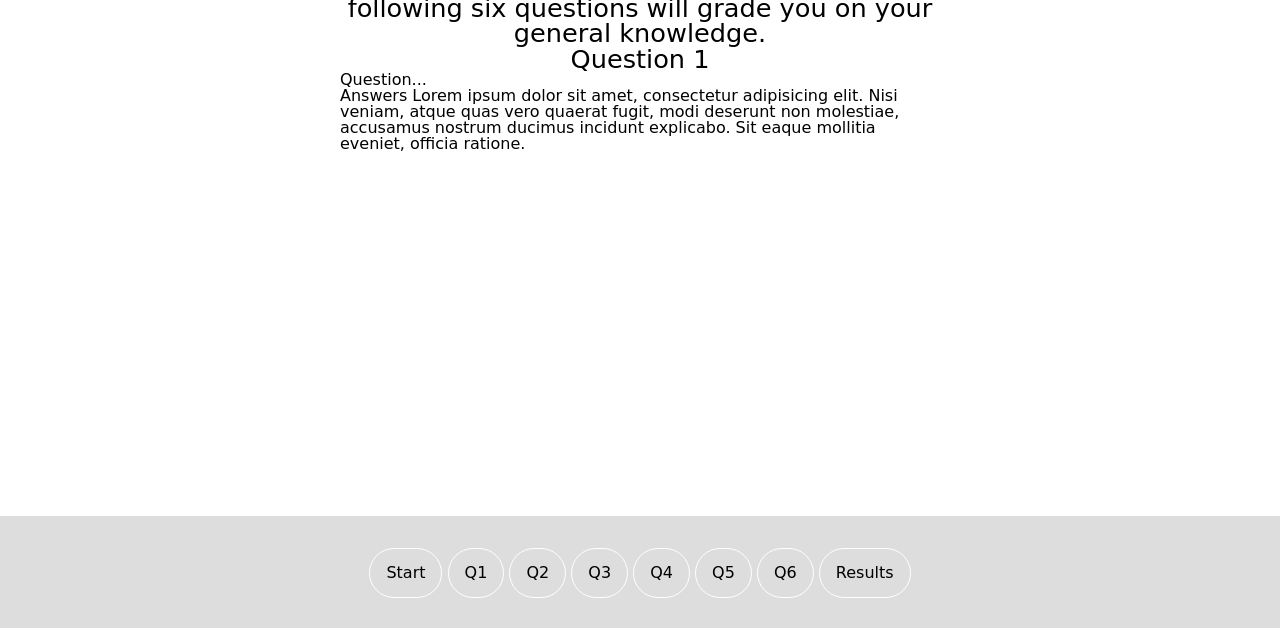
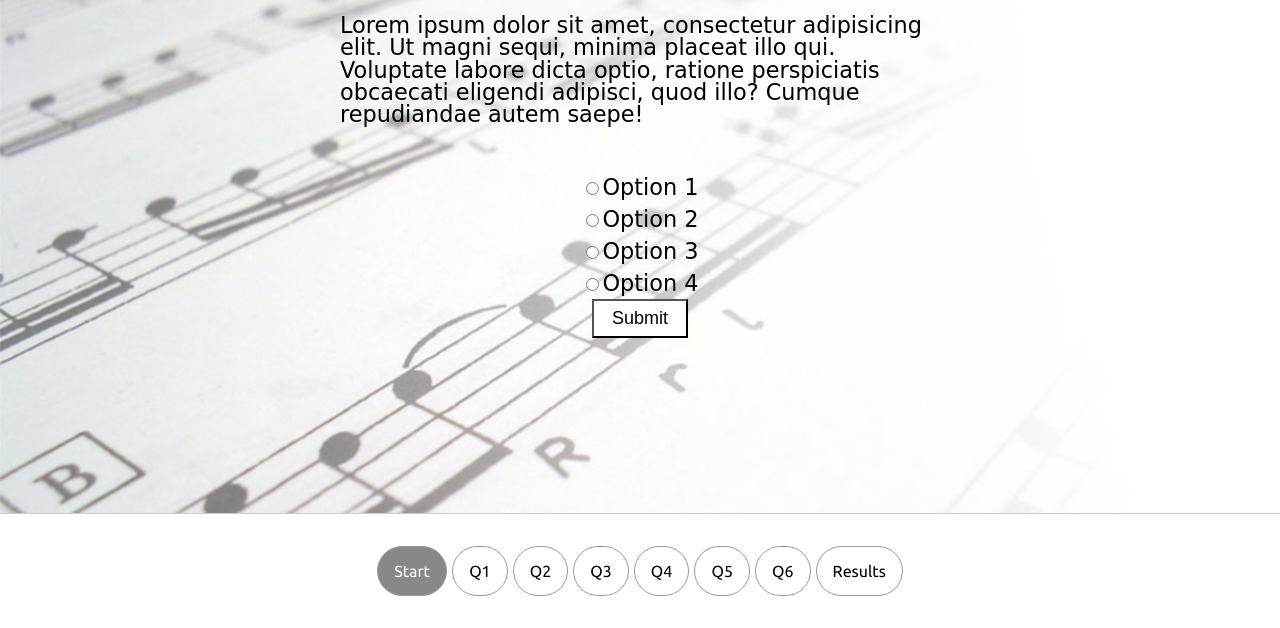
Before and after one commit to spiccott/quiz-app, a plain HTML site: page index.html in a window 1280 px wide. Shown: the part 172-800 px from the top of the page. Drawn offline with nearby package versions, Linux system fonts and the light colour scheme; a web font is replaced by a local one.

Commit message:
Adds styling to quiz-app

```diff
--- a/css/style.css
+++ b/css/style.css
@@ -1,5 +1,7 @@
 
 body {
+	background-image: url("../img/bg.jpg");
+	background-size: cover;
 	font-family: 'Boogaloo', cursive;
 }
 
@@ -14,8 +16,9 @@ h1 {
 
 header {
 	/*width: 100%;*/
+	background-color: #ffffff;
 	text-align: center;
-
+	border-bottom: 1px solid #cccccc;
 }
 
 /*div {
@@ -29,15 +32,24 @@ header {
 	/*height: 490px;*/
 }
 
+.instructions {
+	margin-bottom: 2em;
+	display: none;
+}
+
+.question-header {
+	margin-bottom: 2em;
+}
+
 .prompt h2 {
 	text-align: center;
-	font-size: 1.6em;
+	font-size: 1.8em;
 	font-family: 'Boogaloo', cursive;
 }
 
 .progress-footer {
-	background-color: #dddddd;
-	height: 7em;
+	background-color: #ffffff;
+	border-top: 1px solid #cccccc;
 	width: 100%;
 	position: absolute;
   	display: inline-block;
@@ -46,13 +58,41 @@ header {
 
 .progress-bar {
 	display: block;
-	margin-top: 2em;
+	margin: 2em 0;
 	text-align: center;
 }
 
 .progress-bar li {
 	display: inline-block;
-	border: solid 1px #ffffff;
+	border: solid 1px #999999;
 	padding: 1em;
  	border-radius: 2em;
+ 	font-family: 'Ubuntu', sans-serif;
 }
+
+.active {
+	color: #ffffff;
+	background-color: #888888;
+}
+
+.questions ,
+.answers {
+	font-size: 1.4em;
+	margin-bottom: 2em;
+}
+
+/*#userGuess {
+	display: block;
+	top: 2px;
+}*/
+
+form {
+	line-height: 32px;
+	text-align: center;
+}
+
+#submit-button {
+	font-size: 18px;
+	background-color: #ffffff;
+	padding: 0.4em 1em;
+}
--- a/index.html
+++ b/index.html
@@ -20,27 +20,39 @@
 	<header>
 		<h1>Music Theory Quiz</h1>
 	</header>
-	<hr>
 	<section class="quiz">
 		<div class="instructions">
 			<div class="prompt"><h2>Welcome to Music Theory Quiz App. The following six questions will grade you on your general knowledge.</h2>
 			</div>
 		</div>
-		<div class="instructions">
+		<div class="question-header">
 			<div class="prompt"><h2>Question 1</h2></div>
 		</div>
 		<div class="questions">
-			Question...
+			Lorem ipsum dolor sit amet, consectetur adipisicing elit. Ut magni sequi, minima placeat illo qui. Voluptate labore dicta optio, ratione perspiciatis obcaecati eligendi adipisci, quod illo? Cumque repudiandae autem saepe!
 		</div>
 		<div class="answers">
-			Answers
-			Lorem ipsum dolor sit amet, consectetur adipisicing elit. Nisi veniam, atque quas vero quaerat fugit, modi deserunt non molestiae, accusamus nostrum ducimus incidunt explicabo. Sit eaque mollitia eveniet, officia ratione.
+			<form>
+				<input type="radio" name="userGuess" class="userGuess" value="0">Option 1</input>
+				<span class="answer"></span>
+				<br>
+				<input type="radio" name="userGuess" class="userGuess" value="1">Option 2</input>
+				<span class="answer"></span>
+				<br>
+				<input type="radio" name="userGuess" class="userGuess" value="2">Option 3</input>
+				<span class="answer"></span>
+				<br>
+				<input type="radio" name="userGuess" class="userGuess" value="3">Option 4</input>
+				<span class="answer"></span>
+				<br>
+				<input type="submit" id="submit-button">
+			</form>
 		</div>
 	</section>
 	<footer>
 		<div class="progress-footer">
 			<ul class="progress-bar">
-				<li>Start</li>
+				<li class="active">Start</li>
 				<li>Q1</li>
 				<li>Q2</li>
 				<li>Q3</li>
```
Also changed, not shown: img/bg.jpg (added), proto/8oOtk3p.jpg (added), proto/bg.jpg (added), proto/old_music_score-wallpaper-1280x800.jpg (added), proto/old_music_score_background-wallpaper-1280x800.jpg (added), proto/wireframe.jpg (added), 2 other files.
